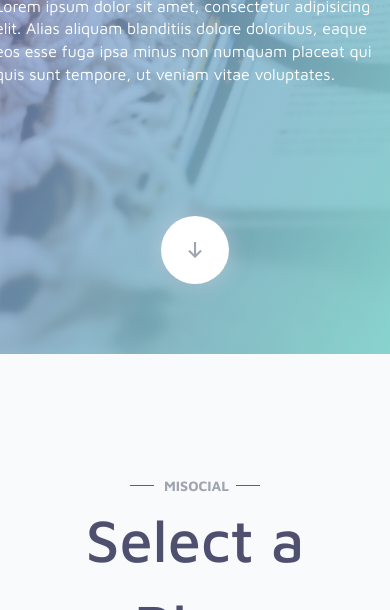
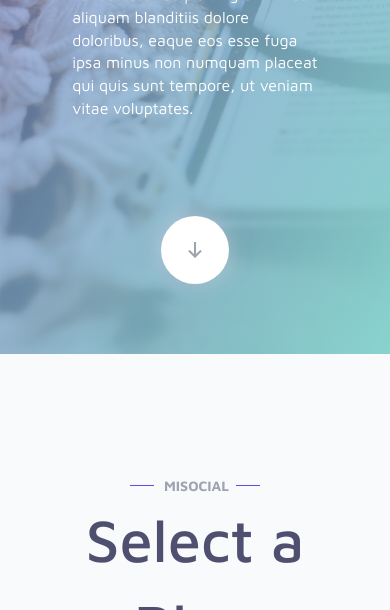
Before and after one commit to SamHak/samhak.github.io, a plain HTML site: page misocial/index.html in a window 390 px wide. Shown: the part 490-1100 px from the top of the page. Drawn offline with Linux system fonts and the light colour scheme.

Commit message:
fix mobi content

```diff
--- a/misocial/css/adaptive/media.scss
+++ b/misocial/css/adaptive/media.scss
@@ -81,9 +81,17 @@
   .footer__btn{
     margin-bottom: 15px;
   }
+  .header__desc{
+    width: 70%;
+    margin: 0 auto;
+  }
 }
 @media screen and (max-width: 480px){ //phone
   .footer__btn{
     margin-bottom: 15px;
   }
+  .header__desc{
+    width: 70%;
+    margin: 0 auto;
+  }
 }
```
Also changed, not shown: misocial/css/main.css, 1 other file.
